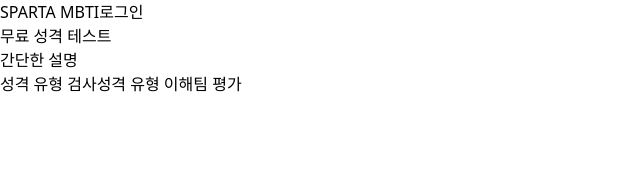
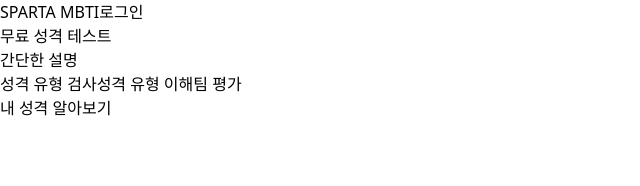
Before and after one commit to dhdnjs0702/firstMBTItest, a React (Vite) app: page / in a window 1280 px wide. Shown: the top 186 px of the page, without its empty margins (0-640 px from the left). Built offline with nearby package versions, Linux system fonts and the light colour scheme.

Commit message:
feat/ 홈페이지 기본 구성 완료

```diff
--- a/src/pages/HomePage.jsx
+++ b/src/pages/HomePage.jsx
@@ -1,7 +1,9 @@
 import React from "react";
 import CompNavBar from "../component/CompNavBar";
+import { useNavigate } from "react-router-dom";
 
 const HomePage = () => {
+  const navigate = useNavigate();
   return (
     <>
       <CompNavBar />
@@ -12,6 +14,13 @@ const HomePage = () => {
         <span>성격 유형 이해</span>
         <span>팀 평가</span>
       </div>
+      <button
+        onClick={() => {
+          navigate("/login");
+        }}
+      >
+        내 성격 알아보기
+      </button>
     </>
   );
 };
```
